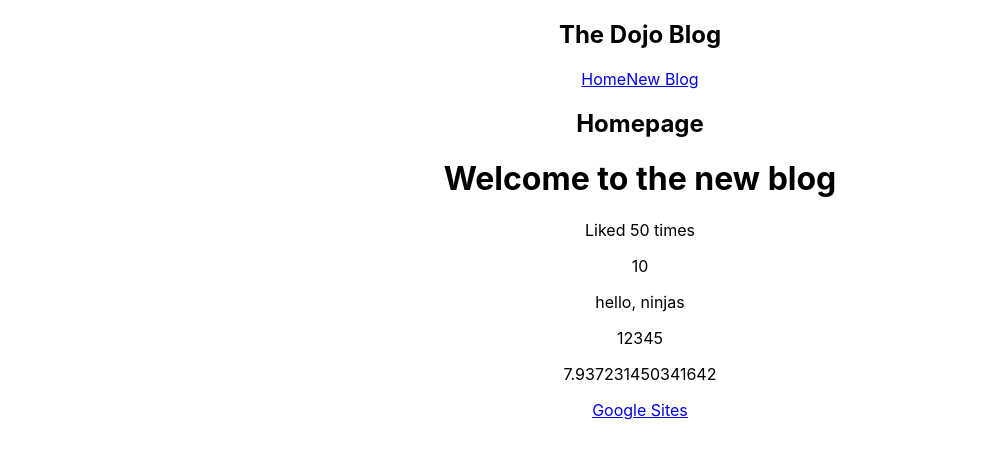
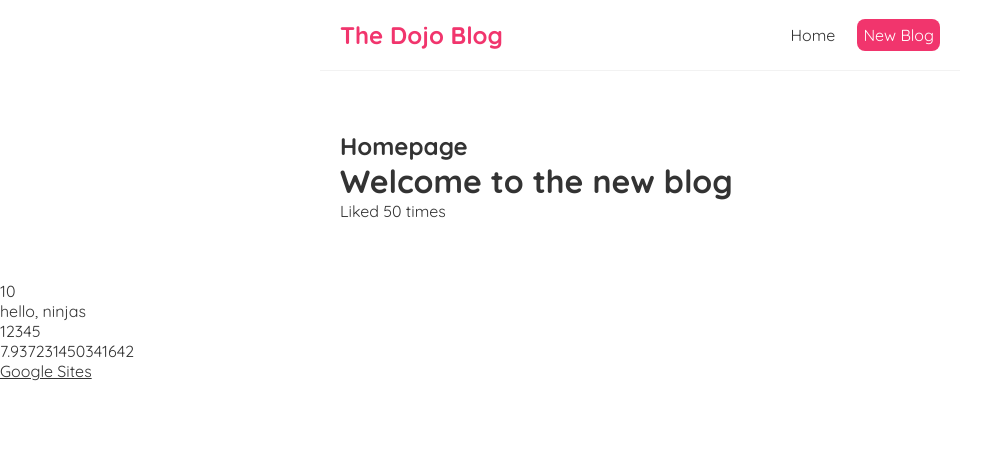
Before and after one commit to admartx86/dojo-blog, a React (Create React App) app: page / in a window 1280 px wide. Shown: the top 458 px of the page, without its empty margins (0-1003 px from the left). Built offline with nearby package versions, Linux system fonts and the light colour scheme.

Commit message:
tutorial: Finish tutorial video #6

```diff
--- a/src/App.css
+++ /dev/null
@@ -1,38 +0,0 @@
-.App {
-  text-align: center;
-}
-
-.App-logo {
-  height: 40vmin;
-  pointer-events: none;
-}
-
-@media (prefers-reduced-motion: no-preference) {
-  .App-logo {
-    animation: App-logo-spin infinite 20s linear;
-  }
-}
-
-.App-header {
-  background-color: #282c34;
-  min-height: 100vh;
-  display: flex;
-  flex-direction: column;
-  align-items: center;
-  justify-content: center;
-  font-size: calc(10px + 2vmin);
-  color: white;
-}
-
-.App-link {
-  color: #61dafb;
-}
-
-@keyframes App-logo-spin {
-  from {
-    transform: rotate(0deg);
-  }
-  to {
-    transform: rotate(360deg);
-  }
-}
--- a/src/App.js
+++ b/src/App.js
@@ -1,4 +1,3 @@
-import './App.css';
 import Navbar from './Navbar';
 import Home from './Home';
 
--- a/src/Navbar.js
+++ b/src/Navbar.js
@@ -4,7 +4,11 @@
             <h1>The Dojo Blog</h1>
             <div className="links">
                 <a href="/">Home</a>
-                <a href="/create">New Blog</a>
+                <a href="/create" style={{
+                    color: "white",
+                    backgroundColor: "#f1356d",
+                    borderRadius: "8px"
+                }}>New Blog</a>
             </div>
         </nav>
     );
--- a/src/index.css
+++ b/src/index.css
@@ -1,13 +1,35 @@
-body {
+@import url('https://fonts.googleapis.com/css2?family=Quicksand:wght@300;400;500;600;700&display=swap');
+
+/* base styles */
+* {
   margin: 0;
-  font-family: -apple-system, BlinkMacSystemFont, 'Segoe UI', 'Roboto', 'Oxygen',
-    'Ubuntu', 'Cantarell', 'Fira Sans', 'Droid Sans', 'Helvetica Neue',
-    sans-serif;
-  -webkit-font-smoothing: antialiased;
-  -moz-osx-font-smoothing: grayscale;
+  font-family: "Quicksand";
+  color: #333;
 }
-
-code {
-  font-family: source-code-pro, Menlo, Monaco, Consolas, 'Courier New',
-    monospace;
+.navbar {
+  padding: 20px;
+  display: flex;
+  align-items: center;
+  max-width: 600px;
+  margin: 0 auto;
+  border-bottom: 1px solid #f2f2f2;
 }
+.navbar h1 {
+  color: #f1356d;
+}
+.navbar .links {
+  margin-left: auto;
+}
+.navbar a {
+  margin-left: 16px;
+  text-decoration: none;
+  padding: 6px;
+}
+.navbar a:hover {
+  color: #f1356d;
+}
+.content {
+  max-width: 600px;
+  margin: 40px auto;
+  padding: 20px;
+}
```
